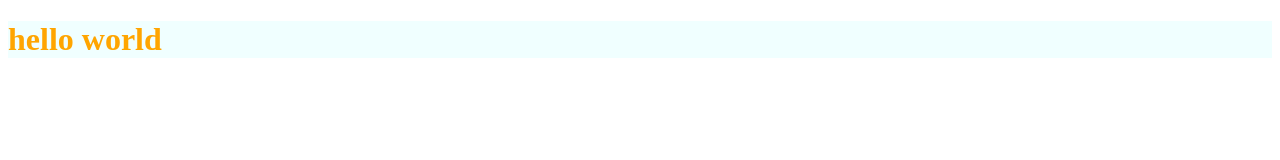
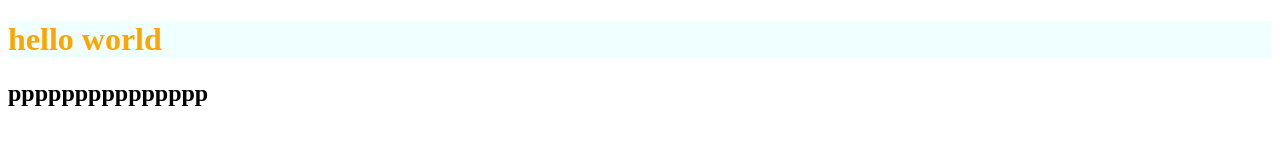
Before and after one commit to K-Shelby/New-Project, a plain HTML site: page index.html in a window 1280 px wide. Drawn offline with Linux system fonts and the light colour scheme.

Commit message:
new commit

```diff
--- a/index.html
+++ b/index.html
@@ -8,6 +8,7 @@
 </head>
 <body>
     <h1>hello world</h1>
+    <h2>ppppppppppppppp</h2>
     <script src="script.js"></script>
 </body>
 </html>
```
